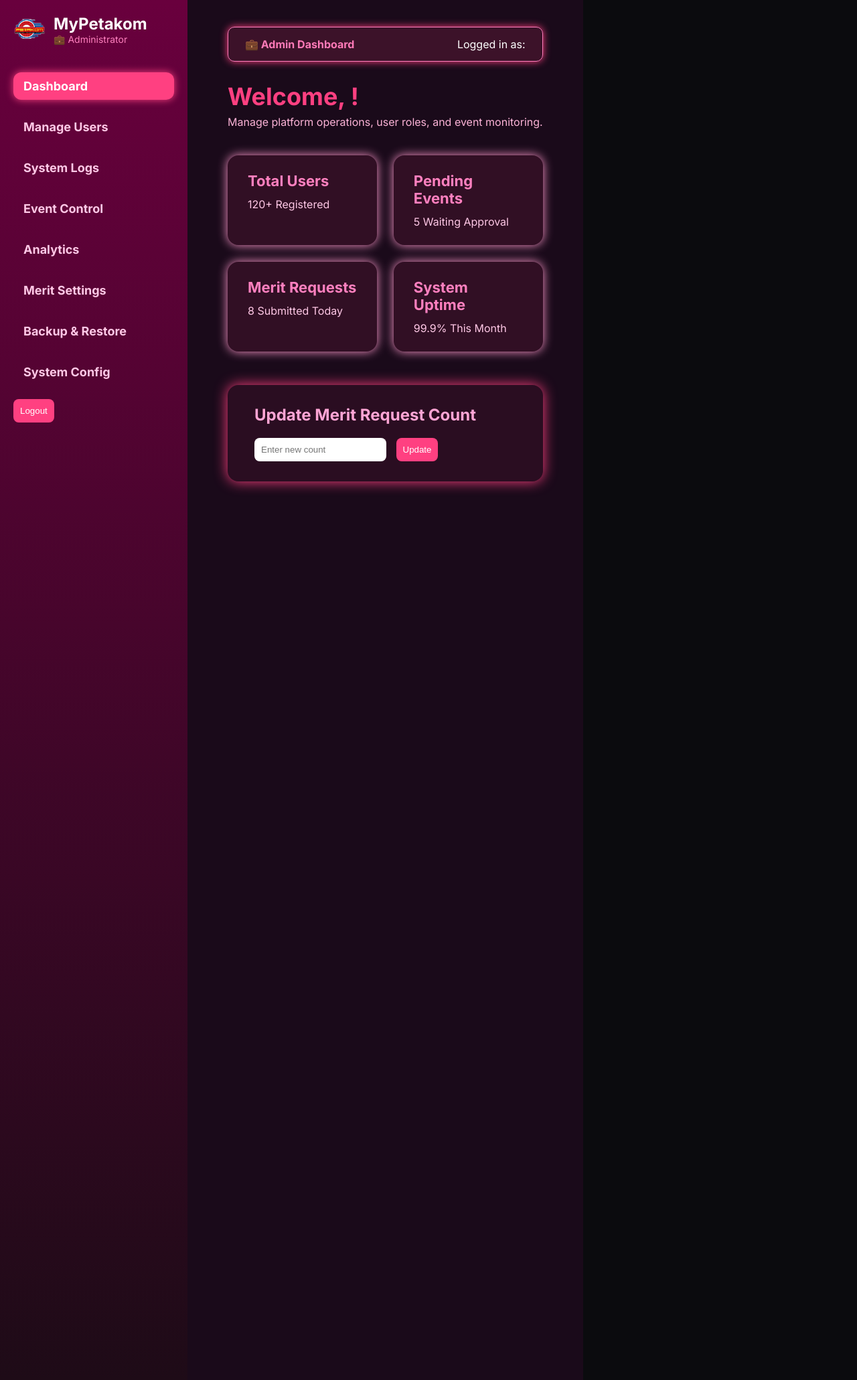
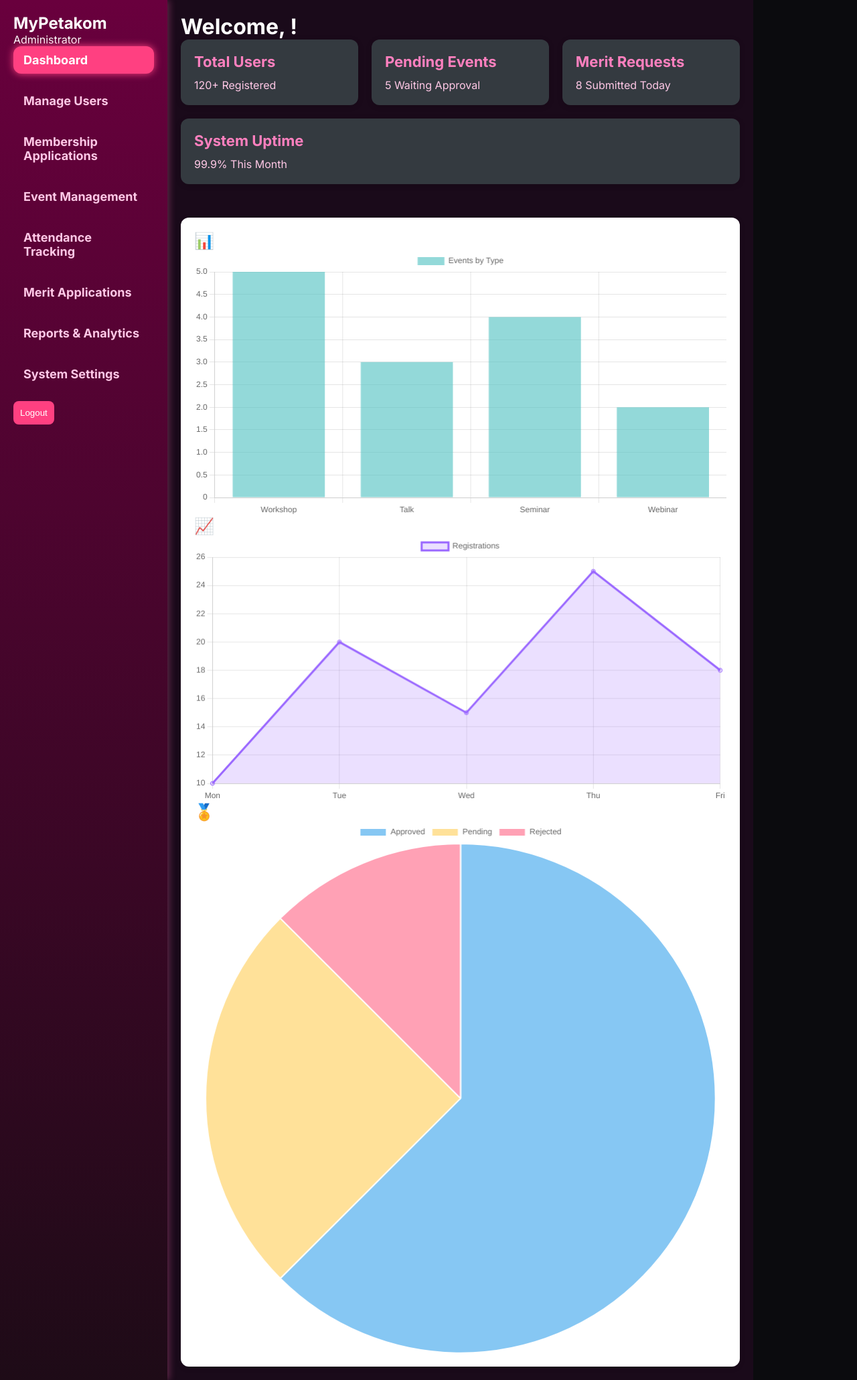
Before and after one commit to Lailerrrr/MyPetakom, a PHP site: page /adminHomePage.php in a window 1280 px wide. Shown: the whole page at 67% size. Run offline with PHP 8.4, Linux system fonts and the light colour scheme; the visitor is signed in with stand-in values (Sample User, id 1); data comes from the database, SQL or seed files in the repository.

Commit message:
admin update

```diff
--- a/Home/adminHomePage.php
+++ b/Home/adminHomePage.php
@@ -1,7 +1,6 @@
 <?php
-
 session_start();
-    require_once '../DB_mypetakom/db.php'; // adjust if needed
+require_once '../DB_mypetakom/db.php';
 
 if (!isset($_SESSION['userID'])) {
     header("Location: ../ManageLogin/login.php");
@@ -21,12 +20,11 @@
 $stmt->fetch();
 $stmt->close();
 
-    // Placeholder stats (replace with real queries if needed)
+// Placeholder stats
 $totalUsers = 120;
 $pendingEvents = 5;
 $meritRequests = 8;
 $uptime = "99.9%";
-
 ?>
 
 <!DOCTYPE html>
@@ -36,81 +34,171 @@
     <title>Admin Dashboard - MyPetakom</title>
     <link rel="stylesheet" href="adminHomePage.css">
     <link href="https://fonts.googleapis.com/css2?family=Inter:wght@400;700&display=swap" rel="stylesheet" />
+    <meta name="viewport" content="width=device-width, initial-scale=1.0">
+    <style>
+        body {
+            margin: 0;
+            padding: 0;
+            font-family: 'Inter', sans-serif;
+            background-color: #f0f2f5;
+        }
 
+        .sidebar {
+            position: fixed;
+            width: 250px;
+            height: 100vh;
+            background-color: #222;
+            color: white;
+            padding: 20px;
+        }
+
+        .main-content {
+            margin-left: 250px;
+            padding: 20px;
+        }
+
+        .dashboard-cards {
+            display: flex;
+            flex-wrap: wrap;
+            gap: 20px;
+        }
+
+        .card {
+            flex: 1 1 200px;
+            background-color: #343a40;
+            color: white;
+            padding: 20px;
+            border-radius: 12px;
+            box-shadow: 0 2px 8px rgba(0, 0, 0, 0.15);
+        }
+
+        .chart-section {
+            background-color: #ffffff;
+            padding: 20px;
+            border-radius: 12px;
+            margin-top: 40px;
+            box-shadow: 0 2px 8px rgba(0, 0, 0, 0.1);
+        }
+
+        .form-section {
+            background-color: white;
+            padding: 20px;
+            border-radius: 12px;
+            margin-top: 40px;
+            box-shadow: 0 2px 8px rgba(0, 0, 0, 0.1);
+        }
+
+        @media (max-width: 768px) {
+            .main-content {
+                margin-left: 0;
+                padding: 10px;
+            }
+            .sidebar {
+                position: relative;
+                width: 100%;
+                height: auto;
+            }
+        }
+    </style>
 </head>
 <body>
 
 <aside class="sidebar">
-        <div class="sidebar-header">
-            <img src="/MyPetakom/petakom-logo.png" alt="PETAKOM Logo" class="sidebar-logo" />
-            <div>
     <h2>MyPetakom</h2>
-                <p class="role-label">💼 Administrator</p>
-            </div>
-        </div>
-
+    <p>Administrator</p>
     <nav class="menu">
         <ul>
             <li><a href="#" class="active">Dashboard</a></li>
             <li><a href="#">Manage Users</a></li>
-                <li><a href="#">System Logs</a></li>
-                <li><a href="#">Event Control</a></li>
-                <li><a href="#">Analytics</a></li>
-                <li><a href="#">Merit Settings</a></li>
-                <li><a href="#">Backup & Restore</a></li>
-                <li><a href="#">System Config</a></li>
-                <li>
-                    <form method="post" action="../ManageLogin/Logout.php" style="display:inline;">
-                        <button name="logout">Logout</button>
-                    </form>
-                </li>
+            <li><a href="#">Membership Applications</a></li>
+            <li><a href="#">Event Management</a></li>
+            <li><a href="#">Attendance Tracking</a></li>
+            <li><a href="#">Merit Applications</a></li>
+            <li><a href="#">Reports & Analytics</a></li>
+            <li><a href="#">System Settings</a></li>
+            <li><form method="post" action="../ManageLogin/Logout.php"><button name="logout">Logout</button></form></li>
         </ul>
     </nav>
 </aside>
 
 <main class="main-content">
-
-        <div class="dashboard-indicator">
-            <span class="dashboard-role">💼 Admin Dashboard</span>
-            <span class="dashboard-user">Logged in as: <strong><?php echo htmlspecialchars($adminEmail); ?></strong></span>
-        </div>
-
-        <header class="main-header">
     <h1>Welcome, <?php echo htmlspecialchars($adminName); ?>!</h1>
-            <p>Manage platform operations, user roles, and event monitoring.</p>
-        </header>
 
     <section class="dashboard-cards">
         <div class="card">
             <h3>Total Users</h3>
             <p><?= $totalUsers; ?>+ Registered</p>
         </div>
-
         <div class="card">
             <h3>Pending Events</h3>
             <p><?= $pendingEvents; ?> Waiting Approval</p>
         </div>
-
         <div class="card">
             <h3>Merit Requests</h3>
             <p><?= $meritRequests; ?> Submitted Today</p>
         </div>
-
         <div class="card">
             <h3>System Uptime</h3>
             <p><?= $uptime; ?> This Month</p>
         </div>
     </section>
 
-        <section class="form-section">
-            <h2>Update Merit Request Count</h2>
-            <form method="POST">
-                <input type="number" name="meritValue" placeholder="Enter new count" required />
-                <button type="submit" name="updateMerit">Update</button>
-            </form>
+    <section class="chart-section">
+        <h2>📊 Event Statistics</h2>
+        <canvas id="eventChart"></canvas>
+
+        <h2>📈 Registration Trends</h2>
+        <canvas id="registrationChart"></canvas>
+
+        <h2>🏅 Merit Distribution</h2>
+        <canvas id="meritChart"></canvas>
     </section>
+</main>
 
-    </main>
+<script src="https://cdn.jsdelivr.net/npm/chart.js"></script>
+<script>
+    const eventChart = new Chart(document.getElementById('eventChart').getContext('2d'), {
+        type: 'bar',
+        data: {
+            labels: ['Workshop', 'Talk', 'Seminar', 'Webinar'],
+            datasets: [{
+                label: 'Events by Type',
+                data: [5, 3, 4, 2],
+                backgroundColor: 'rgba(75, 192, 192, 0.6)'
+            }]
+        }
+    });
+
+    const registrationChart = new Chart(document.getElementById('registrationChart').getContext('2d'), {
+        type: 'line',
+        data: {
+            labels: ['Mon', 'Tue', 'Wed', 'Thu', 'Fri'],
+            datasets: [{
+                label: 'Registrations',
+                data: [10, 20, 15, 25, 18],
+                borderColor: 'rgba(153, 102, 255, 1)',
+                backgroundColor: 'rgba(153, 102, 255, 0.2)',
+                fill: true
+            }]
+        }
+    });
+
+    const meritChart = new Chart(document.getElementById('meritChart').getContext('2d'), {
+        type: 'pie',
+        data: {
+            labels: ['Approved', 'Pending', 'Rejected'],
+            datasets: [{
+                label: 'Merit Status',
+                data: [50, 20, 10],
+                backgroundColor: [
+                    'rgba(54, 162, 235, 0.6)',
+                    'rgba(255, 206, 86, 0.6)',
+                    'rgba(255, 99, 132, 0.6)'
+                ]
+            }]
+        }
+    });
+</script>
 
 </body>
 </html>
```
Lines whose indentation alone changed are shown as unchanged.
